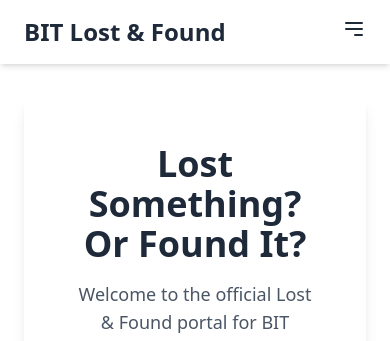
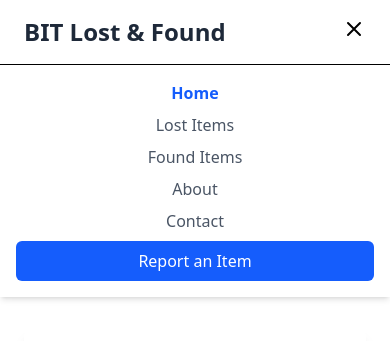
Before and after one commit to Nalin-Kumar2004/lost-and-found-, a React (Vite) app in the folder frontend/: page / in a window 390 px wide. Both pictures are taken after a click on the button 354 px from the left and 29 px from the top of the page. Shown: the top 341 px of the page. Built offline with nearby package versions, Linux system fonts and the light colour scheme; no server answers.

Commit message:
feat: Enhance Header component with responsive mobile menu and navigation links

```diff
--- a/frontend/src/components/Header.jsx
+++ b/frontend/src/components/Header.jsx
@@ -1,19 +1,44 @@
-import React from 'react';
-import { Link } from 'react-router-dom'; // <-- Isko import karo
+import React, { useState } from 'react';
+import { Link, NavLink } from 'react-router-dom';
 
 const Header = () => {
+  // Step 1: Menu ki "yaaddasht" (state) banana
+  const [isMenuOpen, setIsMenuOpen] = useState(false);
+
   return (
-    <header className="bg-white shadow-md">
+    <header className="bg-white shadow-md sticky top-0 z-50">
       <div className="container mx-auto px-6 py-4 flex justify-between items-center">
+        {/* Logo */}
         <div className="text-2xl font-bold text-gray-800">
-          <Link to="/">BIT Lost & Found</Link> {/* <-- Badlaav yahan */}
+          <Link to="/">BIT Lost & Found</Link>
         </div>
-        <nav className="hidden md:flex items-center space-x-4"> {/* Added items-center */}
-          <Link to="/" className="text-gray-600 hover:text-blue-600">Home</Link> {/* <-- Badlaav yahan */}
-          <Link to="/lost" className="text-gray-600 hover:text-blue-600">Lost Items</Link> {/* <-- Badlaav yahan */}
-          <Link to="/found" className="text-gray-600 hover:text-blue-600">Found Items</Link> {/* <-- Badlaav yahan */}
-          <Link to="/about" className="text-gray-600 hover:text-blue-600">About</Link> {/* <-- Naya link */}
-          <Link to="/contact" className="text-gray-600 hover:text-blue-600">Contact</Link> {/* <-- Naya link */}
+
+        {/* Hamburger Button (Sirf mobile par dikhega) */}
+        {/* `md:hidden` ka matlab hai 'medium' screen size se upar isko chipa do */}
+        <div className="md:hidden">
+          <button onClick={() => setIsMenuOpen(!isMenuOpen)}>
+            {isMenuOpen ? (
+              // Cross Icon (Jab menu khula ho)
+              <svg xmlns="http://www.w3.org/2000/svg" className="h-6 w-6" fill="none" viewBox="0 0 24 24" stroke="currentColor">
+                <path strokeLinecap="round" strokeLinejoin="round" strokeWidth={2} d="M6 18L18 6M6 6l12 12" />
+              </svg>
+            ) : (
+              // Hamburger Icon (Jab menu band ho)
+              <svg xmlns="http://www.w3.org/2000/svg" className="h-6 w-6" fill="none" viewBox="0 0 24 24" stroke="currentColor">
+                <path strokeLinecap="round" strokeLinejoin="round" strokeWidth={2} d="M4 6h16M4 12h16m-7 6h7" />
+              </svg>
+            )}
+          </button>
+        </div>
+
+        {/* Desktop Menu (Sirf badi screen par dikhega) */}
+        {/* `hidden` matlab by default chipa hua, `md:flex` matlab 'medium' screen se upar isko dikhao */}
+        <nav className="hidden md:flex items-center space-x-4">
+          <NavLink to="/" className={({ isActive }) => isActive ? "text-blue-600 font-semibold" : "text-gray-600 hover:text-blue-600"}>Home</NavLink>
+          <NavLink to="/lost" className={({ isActive }) => isActive ? "text-blue-600 font-semibold" : "text-gray-600 hover:text-blue-600"}>Lost Items</NavLink>
+          <NavLink to="/found" className={({ isActive }) => isActive ? "text-blue-600 font-semibold" : "text-gray-600 hover:text-blue-600"}>Found Items</NavLink>
+          <NavLink to="/about" className={({ isActive }) => isActive ? "text-blue-600 font-semibold" : "text-gray-600 hover:text-blue-600"}>About</NavLink>
+          <NavLink to="/contact" className={({ isActive }) => isActive ? "text-blue-600 font-semibold" : "text-gray-600 hover:text-blue-600"}>Contact</NavLink>
           <Link
             to="/report"
             className="bg-blue-600 text-white px-4 py-2 rounded-md hover:bg-blue-700"
@@ -21,15 +46,27 @@
             Report an Item
           </Link>
         </nav>
-        {/* Mobile menu button (optional but good for responsiveness) */}
-        <div className="md:hidden">
-          <button className="text-gray-800 focus:outline-none">
-            <svg className="h-6 w-6" fill="none" stroke="currentColor" viewBox="0 0 24 24" xmlns="http://www.w3.org/2000/svg">
-              <path strokeLinecap="round" strokeLinejoin="round" strokeWidth="2" d="M4 6h16M4 12h16m-7 6h7"></path>
-            </svg>
-          </button>
+      </div>
+
+      {/* Mobile Menu Dropdown (Yeh tabhi dikhega jab isMenuOpen true hoga) */}
+      {isMenuOpen && (
+        <div className="md:hidden bg-white border-t">
+          <nav className="flex flex-col items-center space-y-2 py-4">
+            <NavLink to="/" onClick={() => setIsMenuOpen(false)} className={({ isActive }) => isActive ? "text-blue-600 font-semibold" : "text-gray-600 hover:text-blue-600"}>Home</NavLink>
+            <NavLink to="/lost" onClick={() => setIsMenuOpen(false)} className={({ isActive }) => isActive ? "text-blue-600 font-semibold" : "text-gray-600 hover:text-blue-600"}>Lost Items</NavLink>
+            <NavLink to="/found" onClick={() => setIsMenuOpen(false)} className={({ isActive }) => isActive ? "text-blue-600 font-semibold" : "text-gray-600 hover:text-blue-600"}>Found Items</NavLink>
+            <NavLink to="/about" onClick={() => setIsMenuOpen(false)} className={({ isActive }) => isActive ? "text-blue-600 font-semibold" : "text-gray-600 hover:text-blue-600"}>About</NavLink>
+            <NavLink to="/contact" onClick={() => setIsMenuOpen(false)} className={({ isActive }) => isActive ? "text-blue-600 font-semibold" : "text-gray-600 hover:text-blue-600"}>Contact</NavLink>
+            <Link
+              to="/report"
+              onClick={() => setIsMenuOpen(false)}
+              className="w-11/12 text-center bg-blue-600 text-white px-4 py-2 rounded-md hover:bg-blue-700"
+            >
+              Report an Item
+            </Link>
+          </nav>
         </div>
-      </div>
+      )}
     </header>
   );
 };
```
